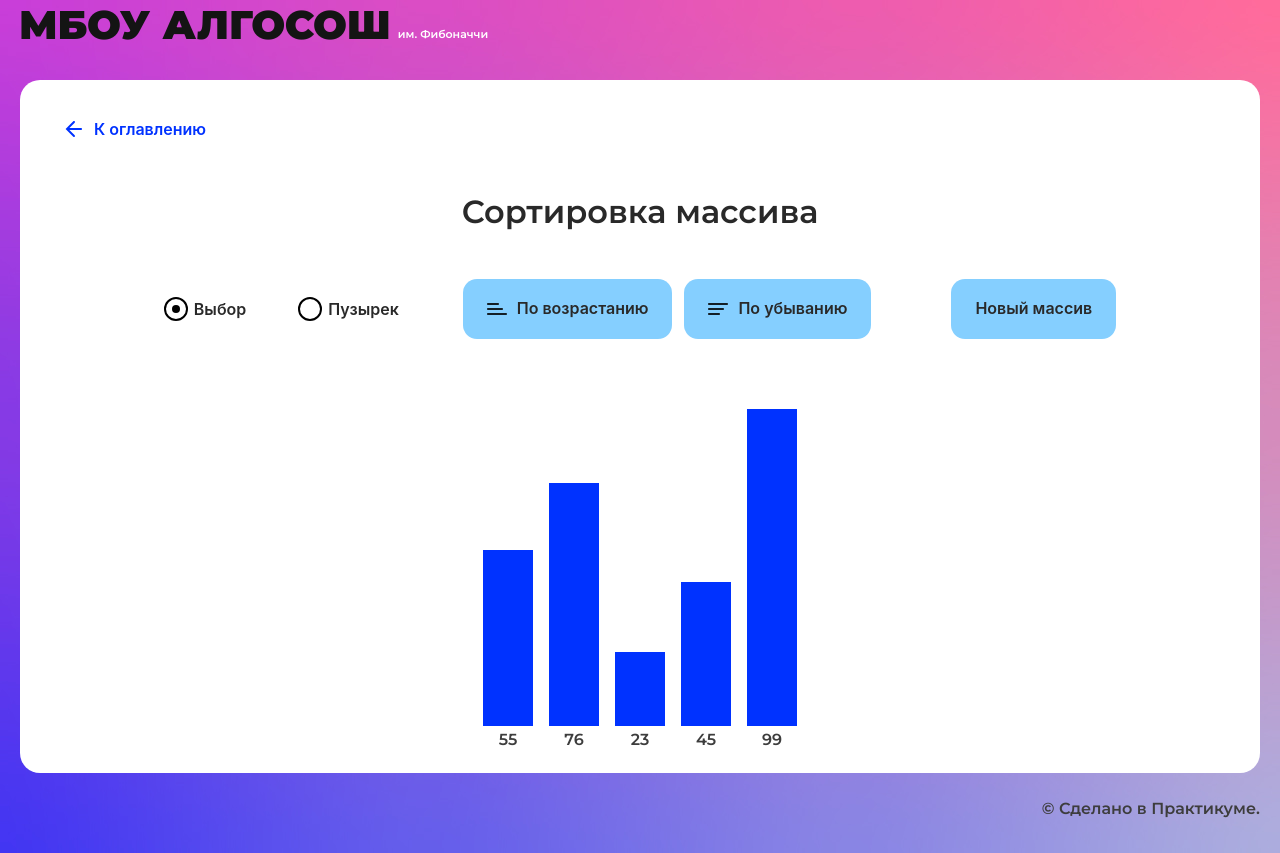
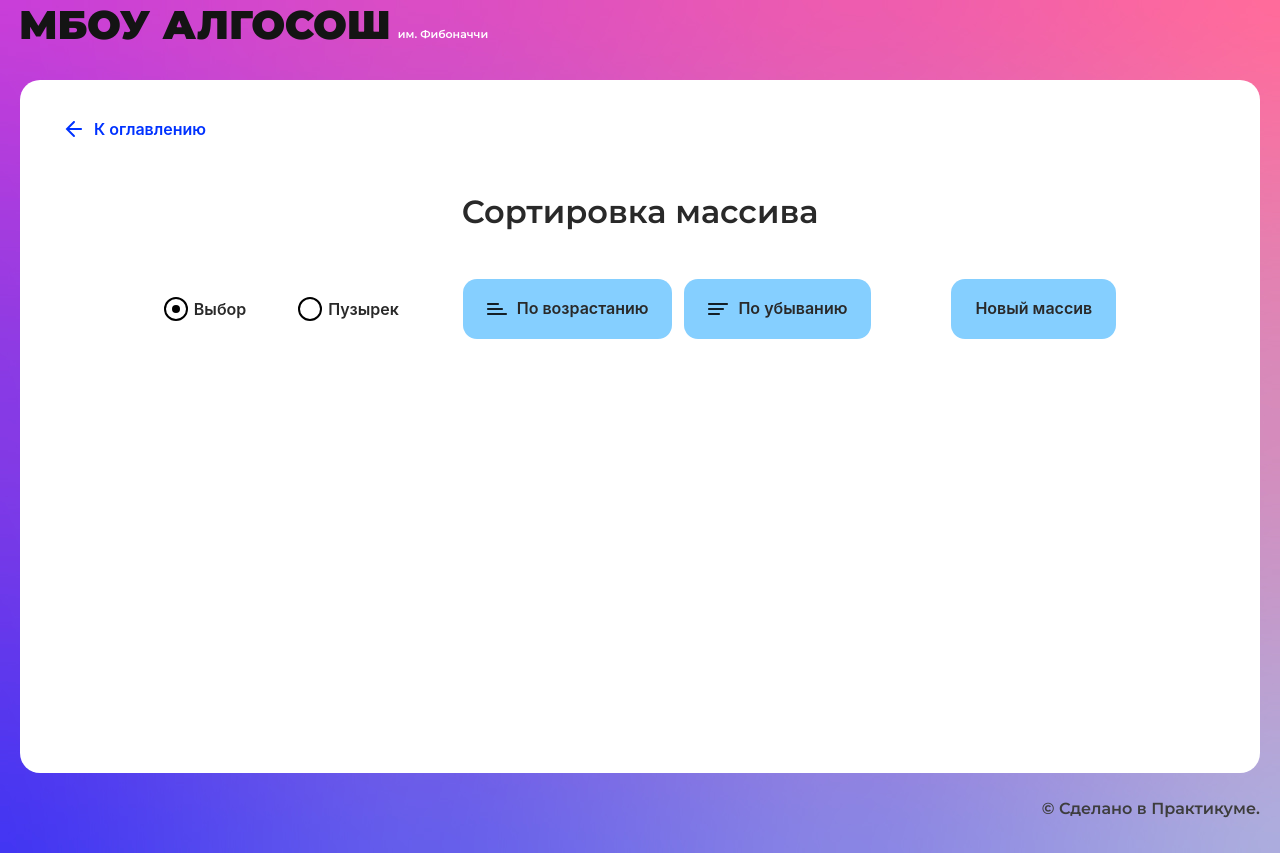
Before and after one commit to denis-ttk-1975/algososh, a React (Create React App) app: page /sorting in a window 1280 px wide. Built offline with nearby package versions, Linux system fonts and the light colour scheme.

Commit message:
radio&generate button for sorting done

```diff
--- a/src/components/sorting-page/sorting-page.module.css
+++ b/src/components/sorting-page/sorting-page.module.css
@@ -10,9 +10,12 @@
   justify-content: center;
   align-items: end;
   padding-bottom: 46px;
+  height: 348px;
+  /* align-content: flex-end; */
 }
 .sortingContentArea {
   display: flex;
   gap: 70px;
   flex-direction: column;
+  justify-content: space-between;
 }
--- a/src/components/sorting-page/sorting-page.tsx
+++ b/src/components/sorting-page/sorting-page.tsx
@@ -1,4 +1,4 @@
-import React, { useState, ChangeEvent } from 'react';
+import React, { useState, ChangeEvent, MouseEvent } from 'react';
 import { SolutionLayout } from '../ui/solution-layout/solution-layout';
 import { RadioInput } from '../ui/radio-input/radio-input';
 import { Column } from '../ui/column/column';
@@ -10,26 +10,39 @@ import styles from './sorting-page.module.css';
 import './sorting-page.css';
 
 export const SortingPage: React.FC = () => {
-  const [word, setWord] = useState('hello');
-  const handleChange = (event: ChangeEvent<HTMLInputElement>) => {
-    setWord(event.target.value);
+  const [method, setMethod] = useState<'selection' | 'bubble'>('selection');
+  const [sortingArray, setSortingArray] = useState<number[]>([]);
+
+  const handleChangeMethod = (event: ChangeEvent<HTMLInputElement>) => {
+    setMethod(event.target.value as 'selection' | 'bubble');
   };
-  const arrayForSorting = [55, 76, 23, 45, 99];
+
+  const handleGenerateNewArray = (event: MouseEvent<HTMLButtonElement>) => {
+    setSortingArray(generateNewArray());
+  };
+
+  const generateNewArray = (): number[] => {
+    let result: number[] = [];
+    for (let i = 0, j = 3 + Math.floor(Math.random() * 15); i < j; i++) {
+      result.push(Math.floor(Math.random() * 101));
+    }
+    return result;
+  };
 
   return (
     <SolutionLayout title='Сортировка массива'>
       <div className={`${styles.sortingContentArea}`}>
         <div className={`${styles.inputArea}`}>
-          <RadioInput label={'Выбор'} extraClass={'margin-right-40'} checked name='method' />
-          <RadioInput label={'Пузырек'} extraClass={'margin-right-52'} name='method' />
+          <RadioInput label={'Выбор'} extraClass={'margin-right-40'} checked={method === 'selection'} name='method' value='selection' onChange={handleChangeMethod} />
+          <RadioInput label={'Пузырек'} extraClass={'margin-right-52'} checked={method === 'bubble'} name='method' value='bubble' onChange={handleChangeMethod} />
 
           <Button sorting={Direction.Ascending} text={'По возрастанию'} extraClass={''} />
           <Button sorting={Direction.Descending} text={'По убыванию'} extraClass={''} />
-          <Button text={'Новый массив'} extraClass={'margin-left-68'} />
+          <Button text={'Новый массив'} extraClass={'margin-left-68'} onClick={handleGenerateNewArray} />
         </div>
         <div className={`${styles.columnArea}`}>
-          {arrayForSorting.map((elem) => {
-            return <Column index={elem} />;
+          {sortingArray.map((elem, key) => {
+            return <Column index={elem} key={key} />;
           })}
         </div>
       </div>
--- a/src/components/string/string.tsx
+++ b/src/components/string/string.tsx
@@ -17,12 +17,12 @@ export const StringComponent: React.FC = () => {
 
   const [word, setWord] = useState('');
   const [turningArray, setTurningArray] = useState(arrayFromString);
-
   const [isStringTurning, setStringTurning] = useState(false);
 
   const handleChange = (event: ChangeEvent<HTMLInputElement>) => {
     setWord(event.target.value);
   };
+
   const changeTwoElements = (arrayArg: typeof arrayFromString, firstIndex: number, secondIndex: number) => {
     if (!firstIndex) {
       arrayArg[firstIndex] = { ...arrayArg[firstIndex], type: ElementStates.Changing };
@@ -55,17 +55,14 @@ export const StringComponent: React.FC = () => {
 
   const handleClick = (event: MouseEvent<HTMLButtonElement>) => {
     setStringTurning(true);
-
     let mockArray = Array.from(word);
     let start = 0;
     let end = mockArray.length - 1;
     arrayFromString = mockArray.map((elem) => {
       return { element: elem, type: ElementStates.Default };
     });
-
     setTurningArray(() => [...arrayFromString]);
     changeTwoElements([...arrayFromString], start, end);
-
     setStringTurning(false);
   };
 
```
